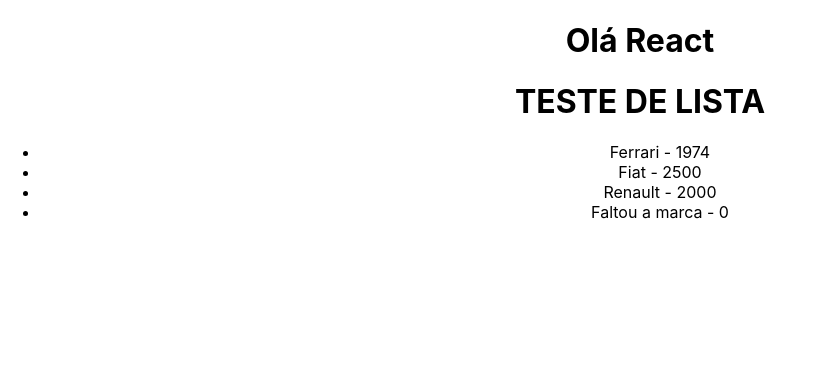
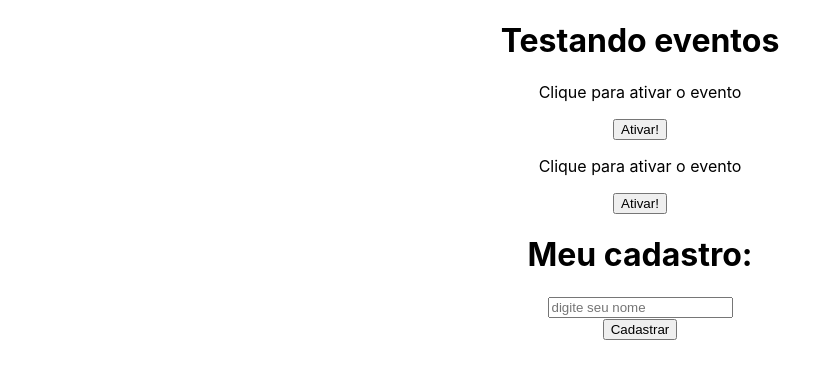
Before and after one commit to mvmsantos/estudo-react-1, a React (Create React App) app: page / in a window 1280 px wide. Shown: the top 378 px of the page, without its empty margins (0-819 px from the left). Built offline with nearby package versions, Linux system fonts and the light colour scheme.

Commit message:
16-11-2023
onClick, onSubmit (e)

```diff
--- a/src/App.js
+++ b/src/App.js
@@ -1,11 +1,14 @@
 import './App.css';
-import List from './components/List';
+import Eventos from './components/Evento'
+import Form from './components/Form';
 
 function App() {
   return (
     <div className="App">
-        <h1>Olá React</h1>
-        <List />
+        <h1>Testando eventos</h1>
+        <Eventos numero= "1" />
+        <Eventos numero= "2" />
+        <Form />
     </div>
   );
 }
--- /dev/null
+++ b/src/components/Evento.js
@@ -0,0 +1,14 @@
+function Eventos({numero}) {
+
+        function meuEvento() {
+            console.log(`O numero deste botão é ${numero}`)
+        }
+    return(
+        <div>
+            <p>Clique para ativar o evento</p>
+            <button onClick={meuEvento}>Ativar!</button>
+        </div>
+    )
+}
+
+export default Eventos
--- /dev/null
+++ b/src/components/Form.js
@@ -0,0 +1,24 @@
+
+function Form() {
+
+    function cadastrarUsuario(e) {
+        e.preventDefault()
+        console.log("Cadastrou usuario")
+    }
+
+    return (
+        <div>
+            <h1>Meu cadastro:</h1>
+            <form onSubmit={cadastrarUsuario}>
+                <div>
+                    <input type="text" placeholder="digite seu nome"/>
+                </div>
+                <div>
+                    <input type="submit" value="Cadastrar" />
+                </div>
+            </form>
+        </div>
+    )
+}
+
+    export default Form
```
